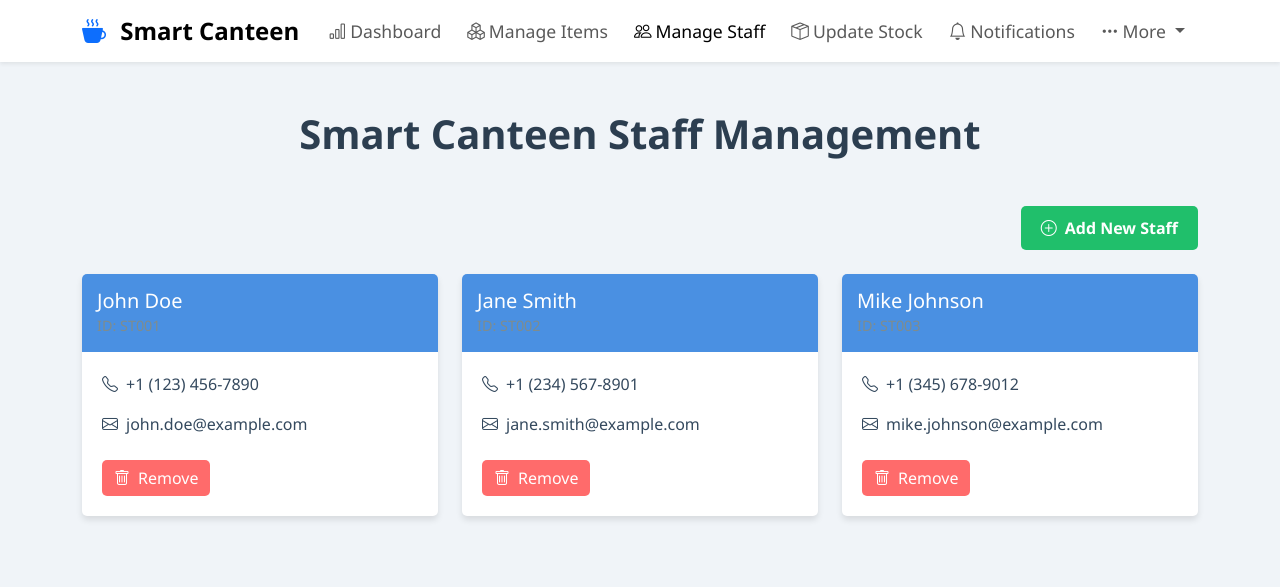
After one commit to alanandrewvarghese/SmartCanteen, a Django app: template staff/templates/manage_staff.html in a window 1280 px wide. The commit adds this page. Shown: the top 587 px of the page. Run offline with Django 5.2, Linux system fonts and the light colour scheme; the template is opened without the code that fills it, so the values that code supplies are empty; some libraries are stand-ins or nearby versions.

Commit message:
Add manage_staff.html

```diff
--- a/staff/templates/manage_item.html
+++ b/staff/templates/manage_item.html
@@ -51,7 +51,7 @@ body {
     </a>
 </li>
 <li class="nav-item">
-    <a class="nav-link" href="{% url 'customer_notifications' %}">
+    <a class="nav-link" href="{% url 'manage_staff' %}">
         <i class="bi bi-people me-1"></i>Manage Staff
     </a>
 </li>
--- /dev/null
+++ b/staff/templates/manage_staff.html
@@ -0,0 +1,187 @@
+{% extends 'base.html' %}
+
+{% block title %}Manage Staff{% endblock title %}
+
+{% block style %}
+
+body {
+    background-color: #f0f4f8;
+    font-family: 'Segoe UI', Tahoma, Geneva, Verdana, sans-serif;
+}
+.card {
+    border: none;
+    border-radius: 5px;
+    box-shadow: 0 4px 6px rgba(0, 0, 0, 0.1);
+    transition: transform 0.3s ease-in-out, box-shadow 0.3s ease-in-out;
+}
+.card:hover {
+    transform: translateY(-5px);
+    box-shadow: 0 6px 12px rgba(0, 0, 0, 0.15);
+}
+.staff-header {
+    background-color: #4a90e2;
+    color: white;
+    border-radius: 5px 5px 0 0;
+    padding: 15px;
+}
+.staff-body {
+    padding: 20px;
+}
+.btn-remove {
+    background-color: #ff6b6b;
+    border: none;
+    border-radius: 5px;
+    color: white;
+    transition: background-color 0.3s ease;
+}
+.btn-remove:hover {
+    background-color: #ff4757;
+}
+.btn-add-staff {
+    background-color: #20bf6b;
+    border: none;
+    border-radius: 5px;
+    color: white;
+    padding: 10px 20px;
+    font-weight: bold;
+    transition: background-color 0.3s ease, transform 0.3s ease;
+}
+.btn-add-staff:hover {
+    background-color: #26de81;
+    transform: scale(1.05);
+}
+.page-title {
+    color: #2c3e50;
+    font-weight: bold;
+    margin-bottom: 30px;
+}
+.staff-info {
+    color: #34495e;
+}
+.staff-id {
+    font-size: 0.9rem;
+    color: #7f8c8d;
+}
+@media (max-width: 768px) {
+    .card {
+        margin-bottom: 20px;
+    }
+}
+
+{%endblock style%}
+
+{% block navlinks %}
+
+
+<li class="nav-item">
+    <a class="nav-link" href="{% url 'staff_dashboard' %}">
+        <i class="bi bi-bar-chart me-1"></i>Dashboard
+    </a>
+</li>
+<li class="nav-item">
+    <a class="nav-link "  href="{% url 'manage_item' %}">
+        <i class="bi bi-boxes me-1"></i>Manage Items
+    </a>
+</li>
+<li class="nav-item">
+    <a class="nav-link active" aria-current="page"  href="{% url 'manage_staff' %}">
+        <i class="bi bi-people me-1"></i>Manage Staff
+    </a>
+</li>
+<li class="nav-item">
+    <a class="nav-link" href="{% url 'customer_notifications' %}">
+        <i class="bi bi-box-seam me-1"></i>Update Stock
+
+    </a>
+</li>
+<li class="nav-item">
+    <a class="nav-link" href="{% url 'customer_notifications' %}">
+        <i class="bi bi-bell me-1"></i>Notifications
+    </a>
+</li>
+<li class="nav-item dropdown">
+    <a class="nav-link dropdown-toggle" href="#" id="navbarDropdown" role="button" data-bs-toggle="dropdown" aria-expanded="false">
+        <i class="bi bi-three-dots me-1"></i>More
+    </a>
+    <ul class="dropdown-menu dropdown-menu-end" aria-labelledby="navbarDropdown">
+        <li><a class="dropdown-item" href="{% url 'view_orders' %}"><i class="bi bi-person-lines-fill me-2"></i>Manage Customer</a></li>
+        <li><a class="dropdown-item" href="{% url 'khattabook' %}"><i class="bi bi-journal me-2"></i>KhattaBook</a></li>
+        <li><a class="dropdown-item" href="{% url 'raise_issue' %}"><i class="bi bi-clipboard-check me-2"></i>Daily Accounts</a></li>
+        <li><a class="dropdown-item" href="{% url 'raise_issue' %}"><i class="bi bi-exclamation-triangle me-2"></i>Manage Issue</a></li>
+        <li><hr class="dropdown-divider"></li>
+        <li><a class="dropdown-item" href="{% url 'app_logout' %}"><i class="bi bi-box-arrow-right me-2"></i>Logout</a></li>
+    </ul>
+</li>
+
+
+
+{% endblock navlinks %}
+
+{% block messages %}{% endblock messages %}
+
+{% block content %}
+
+<div class="container py-5">
+    <h1 class="text-center page-title mb-5">Smart Canteen Staff Management</h1>
+
+    <div class="d-flex justify-content-end mb-4">
+        <button class="btn btn-add-staff">
+            <i class="bi bi-plus-circle me-2"></i>Add New Staff
+        </button>
+    </div>
+
+    <div class="row">
+        <div class="col-md-4 mb-4">
+            <div class="card">
+                <div class="staff-header">
+                    <h5 class="mb-0">John Doe</h5>
+                    <small class="staff-id">ID: ST001</small>
+                </div>
+                <div class="staff-body">
+                    <p class="staff-info"><i class="bi bi-telephone me-2"></i>+1 (123) 456-7890</p>
+                    <p class="staff-info"><i class="bi bi-envelope me-2"></i>john.doe@example.com</p>
+                    <button class="btn btn-remove mt-2">
+                        <i class="bi bi-trash me-2"></i>Remove
+                    </button>
+                </div>
+            </div>
+        </div>
+
+        <div class="col-md-4 mb-4">
+            <div class="card">
+                <div class="staff-header">
+                    <h5 class="mb-0">Jane Smith</h5>
+                    <small class="staff-id">ID: ST002</small>
+                </div>
+                <div class="staff-body">
+                    <p class="staff-info"><i class="bi bi-telephone me-2"></i>+1 (234) 567-8901</p>
+                    <p class="staff-info"><i class="bi bi-envelope me-2"></i>jane.smith@example.com</p>
+                    <button class="btn btn-remove mt-2">
+                        <i class="bi bi-trash me-2"></i>Remove
+                    </button>
+                </div>
+            </div>
+        </div>
+
+        <div class="col-md-4 mb-4">
+            <div class="card">
+                <div class="staff-header">
+                    <h5 class="mb-0">Mike Johnson</h5>
+                    <small class="staff-id">ID: ST003</small>
+                </div>
+                <div class="staff-body">
+                    <p class="staff-info"><i class="bi bi-telephone me-2"></i>+1 (345) 678-9012</p>
+                    <p class="staff-info"><i class="bi bi-envelope me-2"></i>mike.johnson@example.com</p>
+                    <button class="btn btn-remove mt-2">
+                        <i class="bi bi-trash me-2"></i>Remove
+                    </button>
+                </div>
+            </div>
+        </div>
+    </div>
+</div>
+
+
+{% endblock content %}
+
+{% block script %}{% endblock script %}
--- a/staff/templates/staff_dashboard.html
+++ b/staff/templates/staff_dashboard.html
@@ -40,7 +40,7 @@ body {
     </a>
 </li>
 <li class="nav-item">
-    <a class="nav-link" href="{% url 'customer_notifications' %}">
+    <a class="nav-link" href="{% url 'manage_staff' %}">
         <i class="bi bi-people me-1"></i>Manage Staff
     </a>
 </li>
--- a/staff/urls.py
+++ b/staff/urls.py
@@ -4,6 +4,7 @@ from . import views
 urlpatterns = [
     path('staff_dashboard/',views.staff_dashboard,name='staff_dashboard'),
     path('manage_item/',views.manage_item,name='manage_item'),
+    path('manage_staff/',views.manage_staff,name='manage_staff'),
 
 
 ]
--- a/staff/views.py
+++ b/staff/views.py
@@ -10,3 +10,7 @@ def staff_dashboard(request):
 @staff_required
 def manage_item(request):
     return render(request, 'manage_item.html')
+
+@staff_required
+def manage_staff(request):
+    return render(request, 'manage_staff.html')
```
